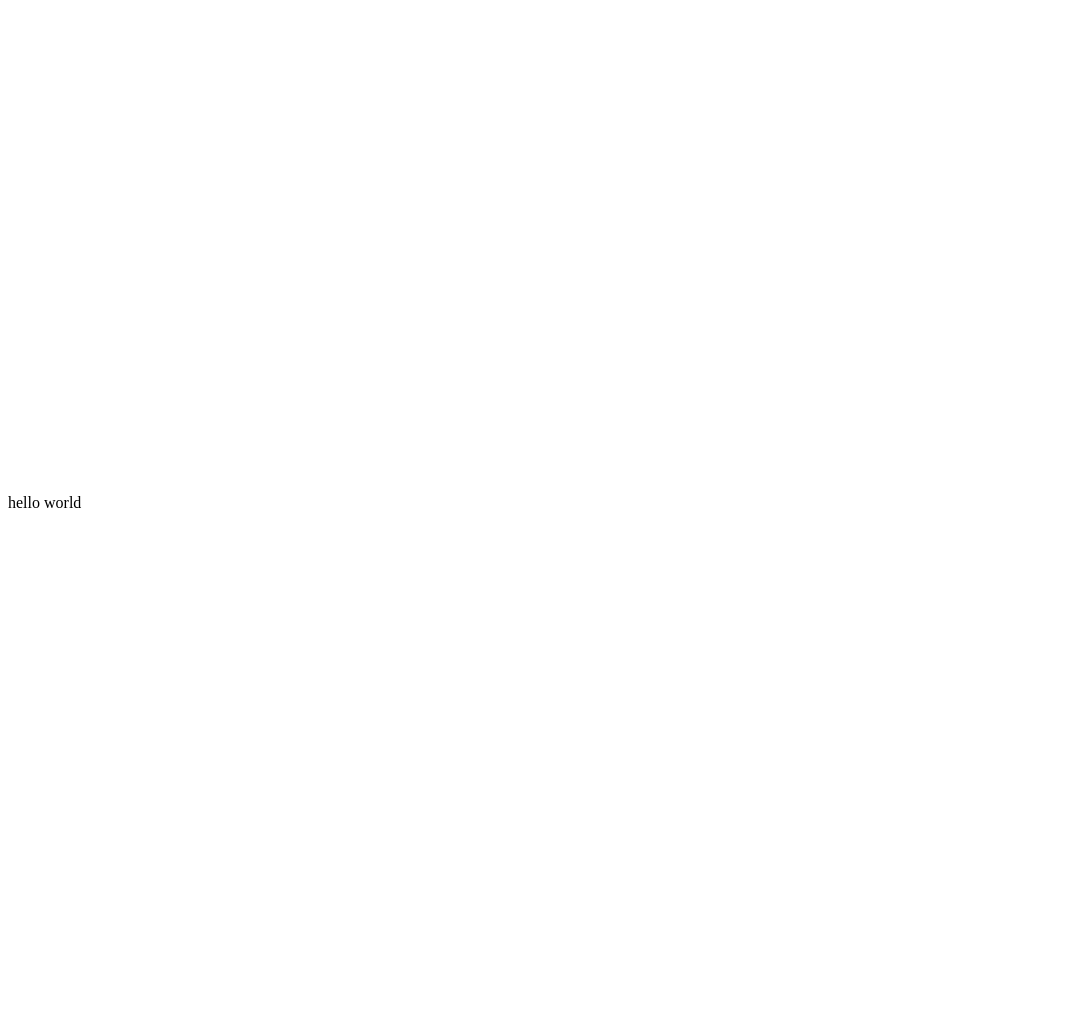
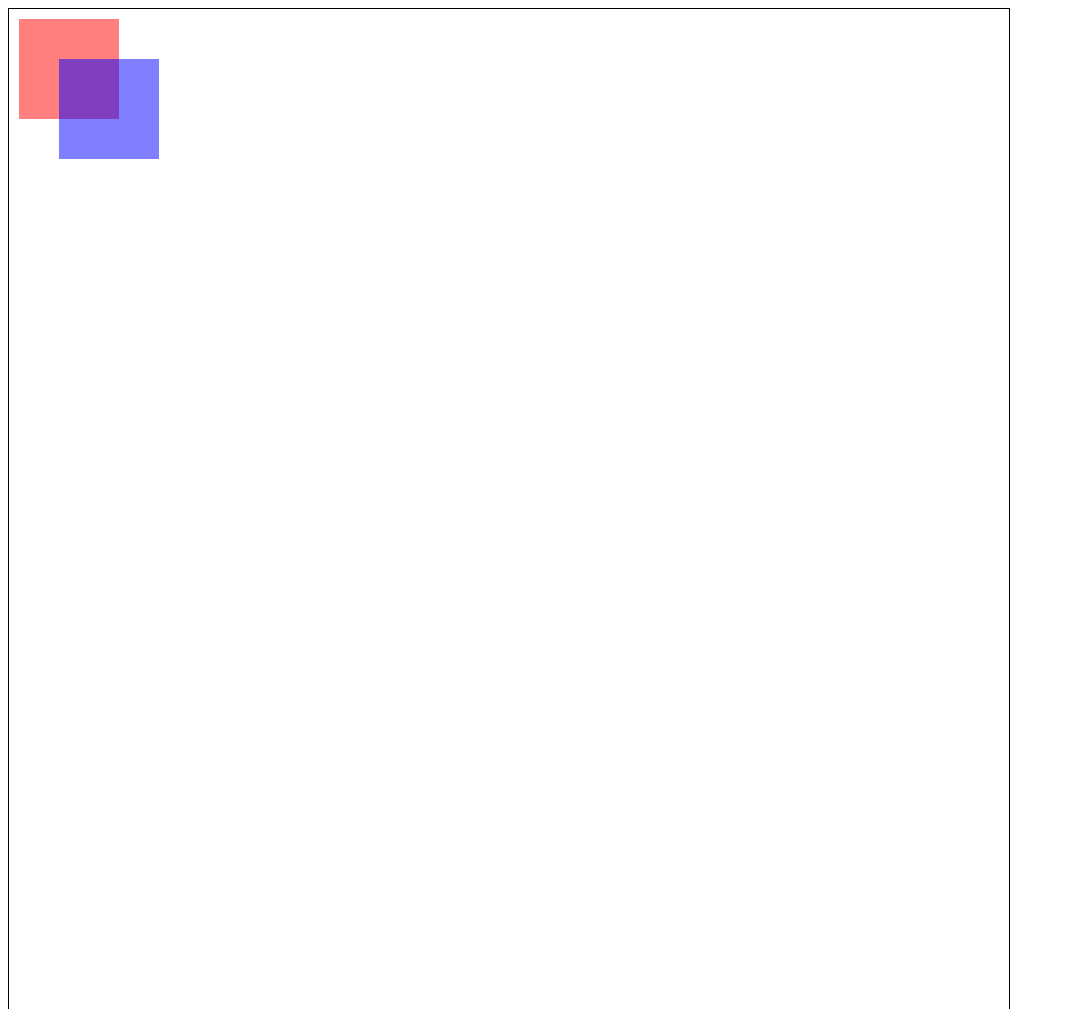
Before and after one commit to qidaneix/learn-webgl, a website: page src/index.html in a window 1280 px wide. Shown: the top 1009 px of the page, without its empty margins (0-1065 px from the left). Before the commit the page ends 800 px from the top, so only its background shows below. Drawn offline with Linux system fonts and the light colour scheme.

Commit message:
feat: 开始新旅程

```diff
--- a/src/index.html
+++ b/src/index.html
@@ -4,10 +4,36 @@
     <meta charset="UTF-8" />
     <meta name="viewport" content="width=device-width, initial-scale=1.0" />
     <title>Document</title>
+    <style>
+      #canvas {
+        border: 1px solid black;
+        box-sizing: content-box;
+      }
+    </style>
   </head>
   <body>
-    hello world
-    <canvas id="canvas" width="500" height="500"></canvas>
-    <script></script>
+    <canvas id="canvas" width="1000" height="1000">hello world</canvas>
+    <script>
+      function genImg(id) {
+        const canvas = document.getElementById(id);
+        if (canvas?.getContext) {
+          const imgURI = canvas.toDataURL("image/png");
+          const image = document.createElement("img");
+          image.src = imgURI;
+          document.body.appendChild(image);
+        }
+      }
+    </script>
+    <script>
+      const canvas = document.getElementById("canvas");
+      if (canvas?.getContext) {
+        const context = canvas.getContext("2d");
+        context.fillStyle = "rgba(255, 0, 0, 0.5)";
+        context.fillRect(10, 10, 100, 100);
+        context.fillStyle = "rgba(0, 0, 255, 0.5)";
+        context.fillRect(50, 50, 100, 100);
+      }
+      genImg("canvas");
+    </script>
   </body>
 </html>
```
